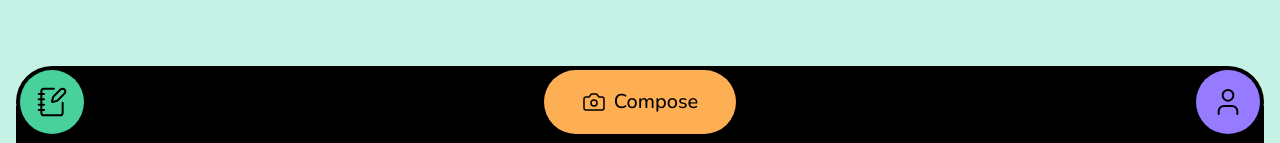
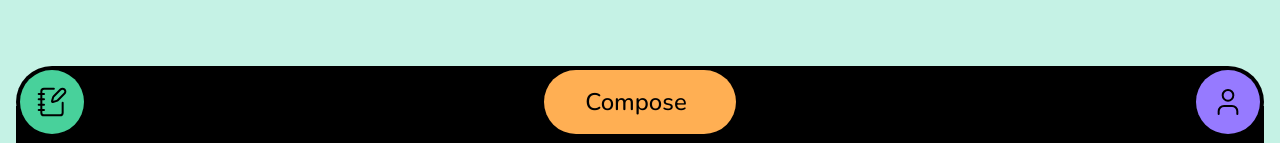
Before and after one commit to j-vanrav/markmywriting-next, a Next.js app: page / in a window 1280 px wide. Shown: the part 654-797 px from the top of the page. Built offline with nearby package versions, Linux system fonts and the light colour scheme.

Commit message:
framer motion nav

```diff
--- a/components/nav.tsx
+++ b/components/nav.tsx
@@ -3,6 +3,8 @@ import { cn } from "@/lib/utils";
 import { Camera, NotebookPen, User } from "lucide-react";
 import React, { useState } from "react";
 import { HapticsClick } from "@/lib/client-utils";
+import TapButton from "./tap-button";
+import { LayoutGroup } from "framer-motion";
 
 function NavButton({
   selectedPage,
@@ -13,62 +15,68 @@ function NavButton({
   name: PageName;
   trigger: (name: PageName) => void;
 }) {
-  const [pressed, setPressed] = useState(false);
   return (
-    <button
+    <TapButton
       className={cn(
-        "rounded-full size-16 transition-all duration-200 flex flex-row justify-center items-center",
-        selectedPage === name && "w-48",
+        "rounded-full h-16 min-w-16 flex flex-row justify-center items-center",
+        // selectedPage === name && "w-48",
         name === "review" && "bg-nbgreen",
         name === "compose" && "bg-nborange",
-        name === "profile" && "bg-nbpurple",
-        pressed && "scale-75"
+        name === "profile" && "bg-nbpurple"
       )}
-      onPointerDown={() => setPressed(true)}
-      onPointerUp={() => setPressed(false)}
-      onPointerLeave={() => setPressed(false)}
-      onTouchStart={() => setPressed(true)}
-      onTouchCancel={() => setPressed(false)}
-      onTouchMove={() => setPressed(false)}
       onClick={() => {
         HapticsClick();
         trigger(name);
       }}
+      layout
+      style={{
+        width: selectedPage === name ? 192 : 64,
+      }}
+      transition={{ damping: 30, stiffness: 600 }}
     >
-      {name === "review" && (
+      {name === "review" &&
+        (selectedPage !== name ? (
           <NotebookPen
             absoluteStrokeWidth
             strokeWidth={1.5}
             className={cn(
-            "size-8 min-w-8 transition-all duration-200",
-            selectedPage === name ? "size-6 min-w-6" : "ml-4"
+              "size-8 min-w-8"
+              // selectedPage === name ? "size-6 min-w-6" : "ml-4"
             )}
           />
-      )}
-      {name === "compose" && (
+        ) : (
+          <span className="font-medium text-2xl">Review</span>
+        ))}
+      {name === "compose" &&
+        (selectedPage !== name ? (
           <Camera
             absoluteStrokeWidth
             strokeWidth={1.5}
             className={cn(
-            "size-8 min-w-8 transition-all duration-200",
-            selectedPage === name ? "size-6 min-w-6" : "ml-4"
+              "size-8 min-w-8"
+              // selectedPage === name ? "size-6 min-w-6" : "ml-4"
             )}
           />
-      )}
-      {name === "profile" && (
+        ) : (
+          <span className="font-medium text-2xl">Compose</span>
+        ))}
+      {name === "profile" &&
+        (selectedPage !== name ? (
           <User
             absoluteStrokeWidth
             strokeWidth={1.5}
             className={cn(
-            "size-8 min-w-8 transition-all duration-200",
-            selectedPage === name ? "size-6 min-w-6" : "ml-4"
+              "size-8 min-w-8"
+              // selectedPage === name ? "size-6 min-w-6" : "ml-4"
             )}
           />
-      )}
+        ) : (
+          <span className="font-medium text-2xl">Profile</span>
+        ))}
       <div className={cn(selectedPage === name ? "w-2" : "w-0")} />
-      <div
+      {/* <div
         className={cn(
-          "font-normal text-xl opacity-0 overflow-hidden transition-all duration-200 flex flex-row justify-center",
+          "font-normal text-xl opacity-0 overflow-hidden transition-opacity duration-200 flex flex-row justify-center",
           selectedPage === name && "w-fit opacity-100"
         )}
       >
@@ -77,8 +85,8 @@ function NavButton({
           {name === "compose" && "Compose"}
           {name === "profile" && "Profile"}
         </span>
-      </div>
-    </button>
+      </div> */}
+    </TapButton>
   );
 }
 
@@ -92,6 +100,7 @@ export default function Nav({
   return (
     <nav className="fixed bottom-0 w-full p-2 px-4 flex flex-row justify-center z-50">
       <div className="rounded-full bg-black p-1 gap-1 flex flex-row text-black w-full justify-between">
+        <LayoutGroup>
           <NavButton
             selectedPage={selectedPage}
             name={"review"}
@@ -107,6 +116,7 @@ export default function Nav({
             name={"profile"}
             trigger={setSelectedPage}
           />
+        </LayoutGroup>
       </div>
     </nav>
   );
--- a/components/tap-button.tsx
+++ b/components/tap-button.tsx
@@ -7,6 +7,9 @@ export default function TapButton({
   onClick,
   className,
   children,
+  whileHover = { scale: 1.2 },
+  whileTap = { scale: 0.9 },
+  transition,
   ...props
 }: React.ButtonHTMLAttributes<HTMLButtonElement> & HTMLMotionProps<"button">) {
   return (
@@ -18,9 +21,14 @@ export default function TapButton({
           onClick(e);
         }
       }}
-      whileHover={{ scale: 1.2 }}
-      whileTap={{ scale: 0.9 }}
-      transition={{ type: "spring", stiffness: 400, damping: 17 }}
+      whileHover={whileHover}
+      whileTap={whileTap}
+      transition={{
+        type: "spring",
+        stiffness: 400,
+        damping: 17,
+        ...transition,
+      }}
       {...props}
     >
       {children}
```
Lines whose indentation alone changed are shown as unchanged.
